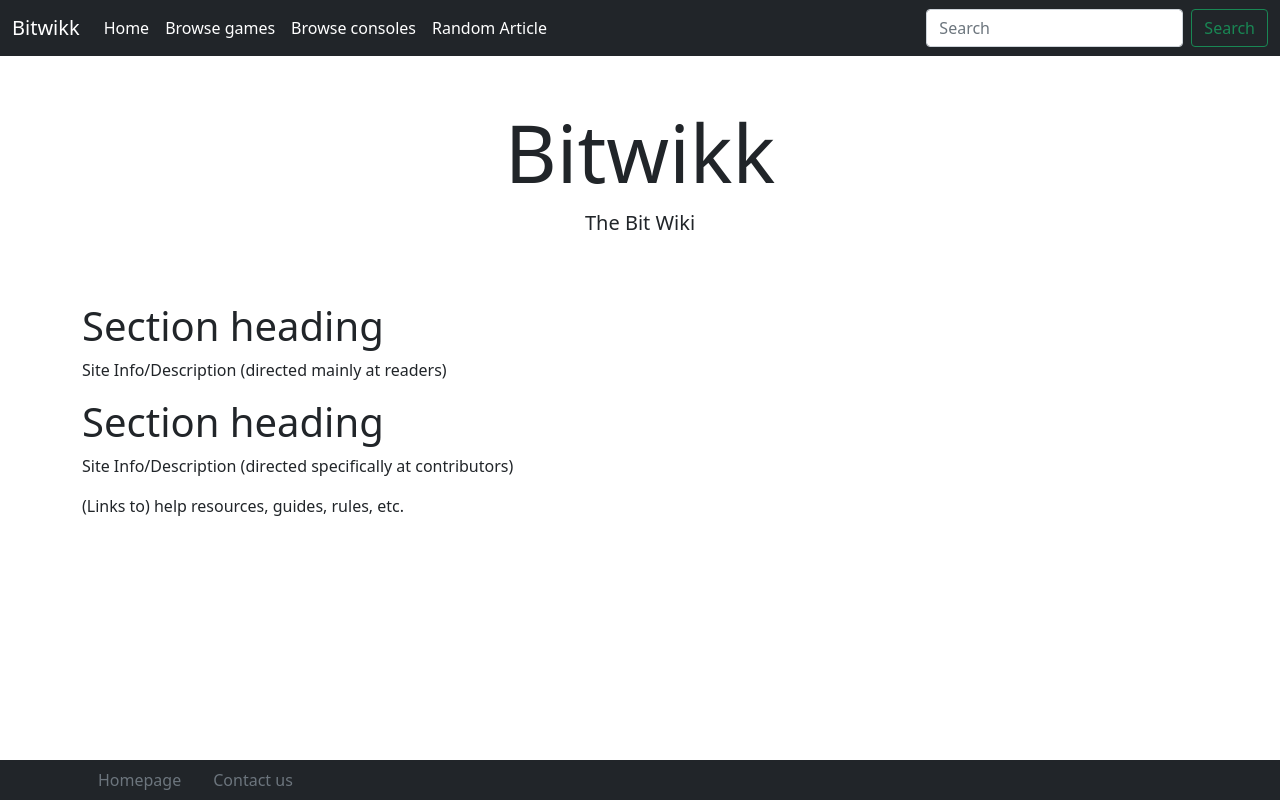
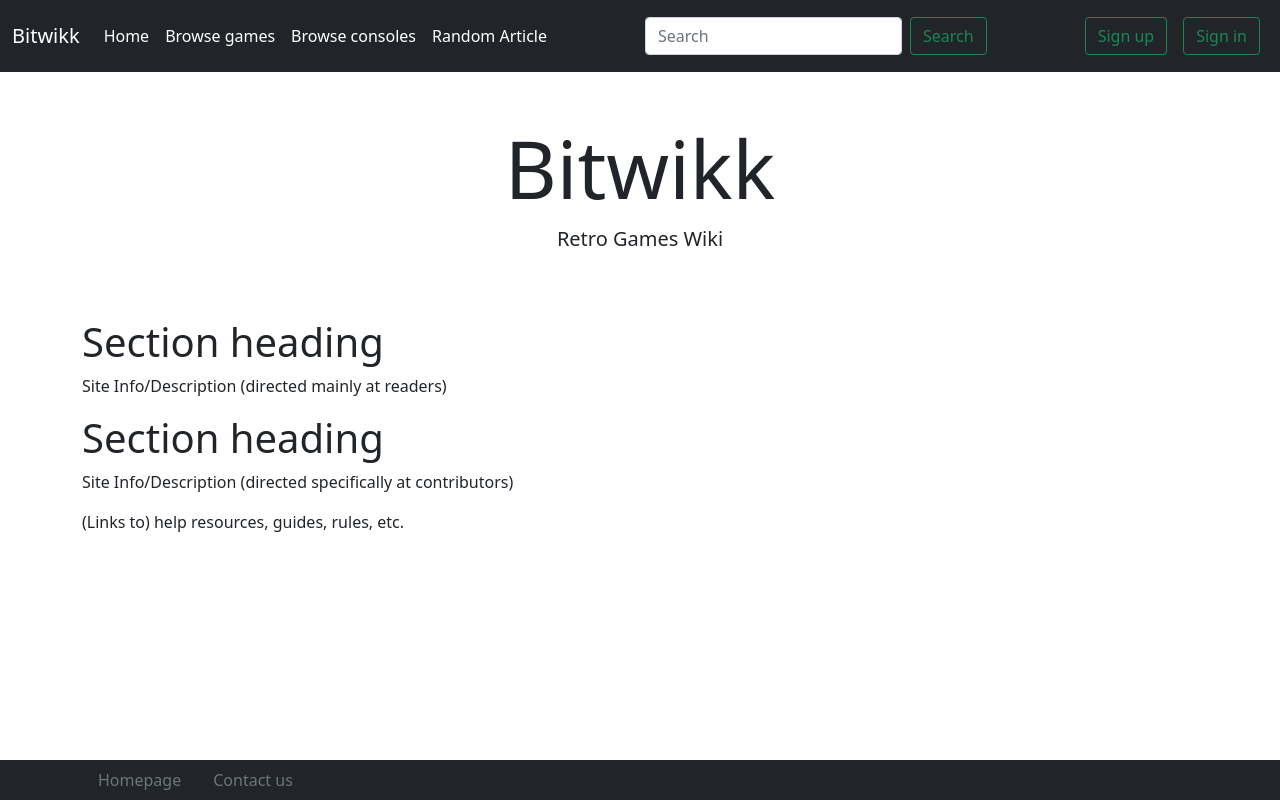
Before and after one commit to BrianZhang42/cs326-final-41-bitwikk, a plain HTML site: page src/index.html in a window 1280 px wide. Drawn offline with nearby package versions, Linux system fonts and the light colour scheme.

Commit message:
wip sign up/in button

```diff
--- a/src/index.html
+++ b/src/index.html
@@ -15,7 +15,7 @@
           <span class="navbar-toggler-icon"></span>
         </button>
         <div class="collapse navbar-collapse" id="navbarCollapse">
-          <ul class="navbar-nav">
+          <ul class="navbar-nav py-2">
             <li class="nav-item">
               <a class="nav-link active" href=".">Home</a>
             </li>
@@ -29,17 +29,19 @@
               <a class="nav-link active" href="./article_page.html">Random Article</a>
             </li>
           </ul>
-          <form class="d-flex ms-auto" id="searchForm">
+          <form class="d-flex ms-auto me-auto" id="searchForm">
             <input class="form-control me-2" type="search" placeholder="Search" aria-label="Search">
             <button class="btn btn-outline-success" type="submit">Search</button>
           </form>
+          <button class="btn btn-outline-success my-2 mx-2 text-nowrap">Sign up</button>
+          <button class="btn btn-outline-success my-2 mx-2 text-nowrap">Sign in</button>
         </div>
       </div>
     </nav>
 
     <header class="container-fluid mb-5 mt-5">
       <h1 class="display-1 text-center">Bitwikk</h1>
-      <p class="lead text-center">The Bit Wiki</h5>
+      <p class="lead text-center">Retro Games Wiki</h5>
     </header>
 
     <main class="container">
```
